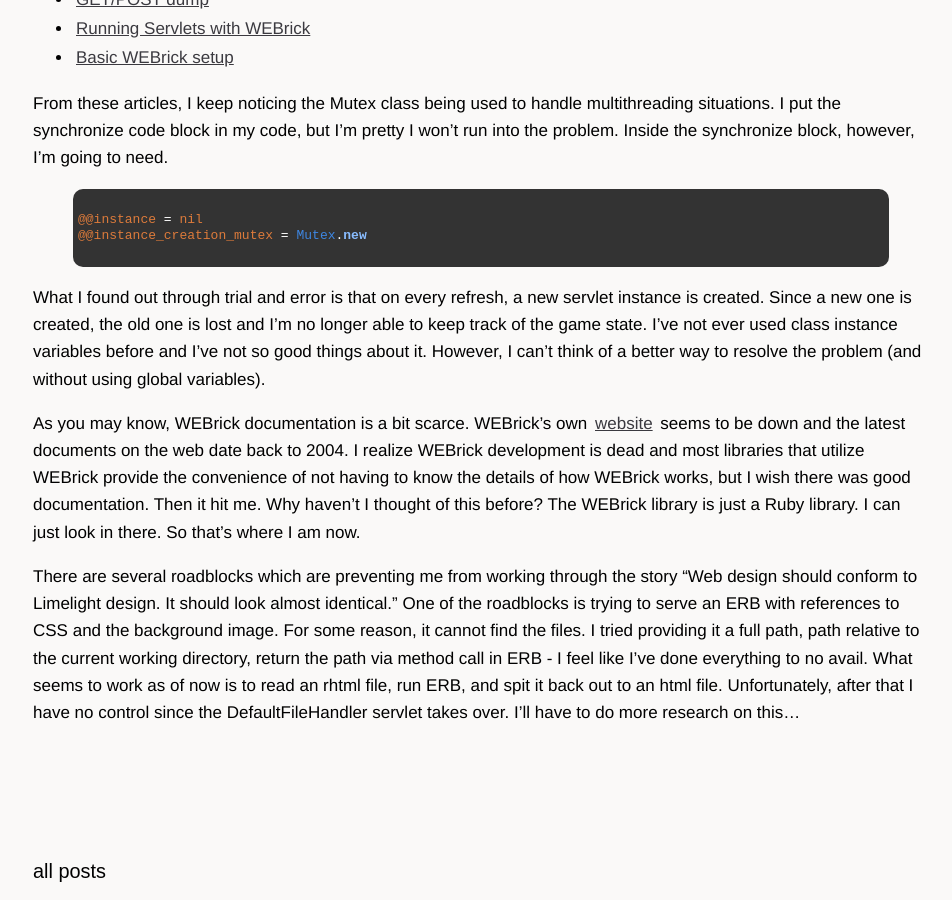
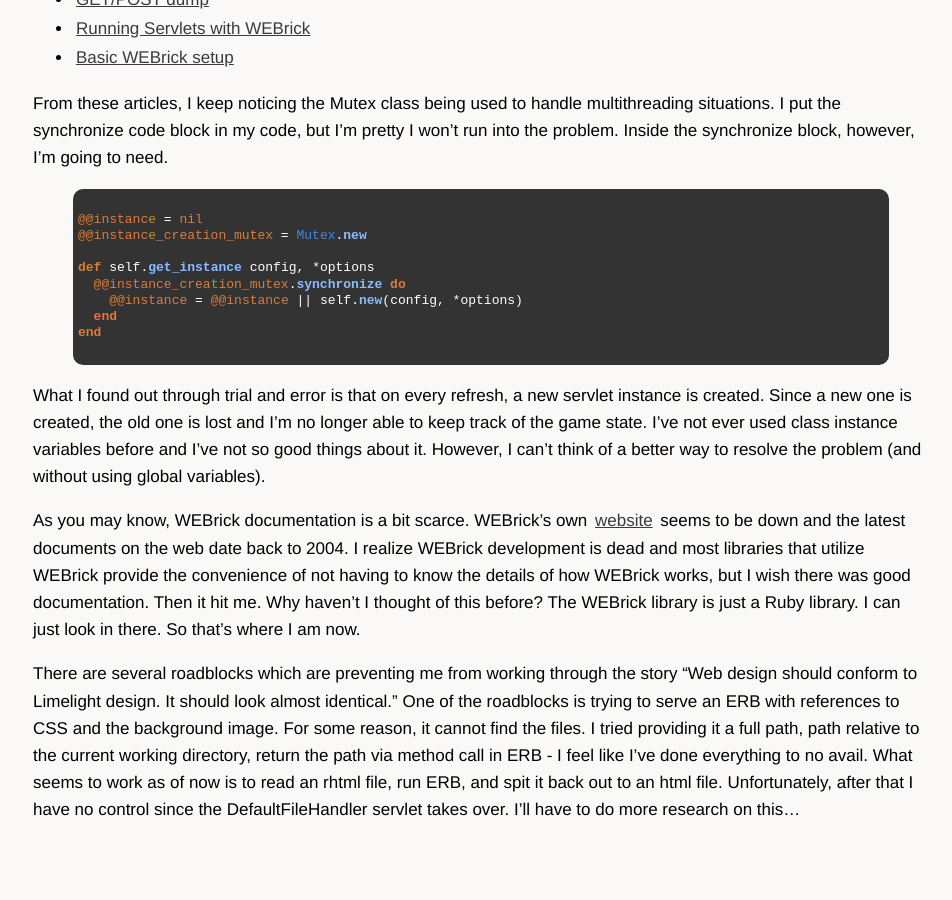
Before and after one commit to sl4m/skim.cc, a Jekyll site: the page built from _posts/2010-08-09-webrick-part-4.markdown, in a window 1280 px wide and 900 px high, scrolled down 442 px. Shown: the whole window, without its empty margins (159-1111 px from the left). Built offline with Jekyll 4.4.1, drawn with Linux system fonts in a browser that asks for light colours; comment, search, counter and statistics services are not loaded.

Commit message:
testing pygments 3

```diff
--- a/_posts/2010-08-09-webrick-part-4.markdown
+++ b/_posts/2010-08-09-webrick-part-4.markdown
@@ -21,6 +21,12 @@
 {% highlight ruby %}
 @@instance = nil
 @@instance_creation_mutex = Mutex.new
+
+def self.get_instance config, *options
+  @@instance_creation_mutex.synchronize do
+    @@instance = @@instance || self.new(config, *options)
+  end
+end
 {% endhighlight %}
 
 What I found out through trial and error is that on every refresh, a new servlet instance is created.  Since a new one is created, the old one is lost and I'm no longer able to keep track of the game state.  I've not ever used class instance variables before and I've not so good things about it.  However, I can't think of a better way to resolve the problem (and without using global variables).
```
